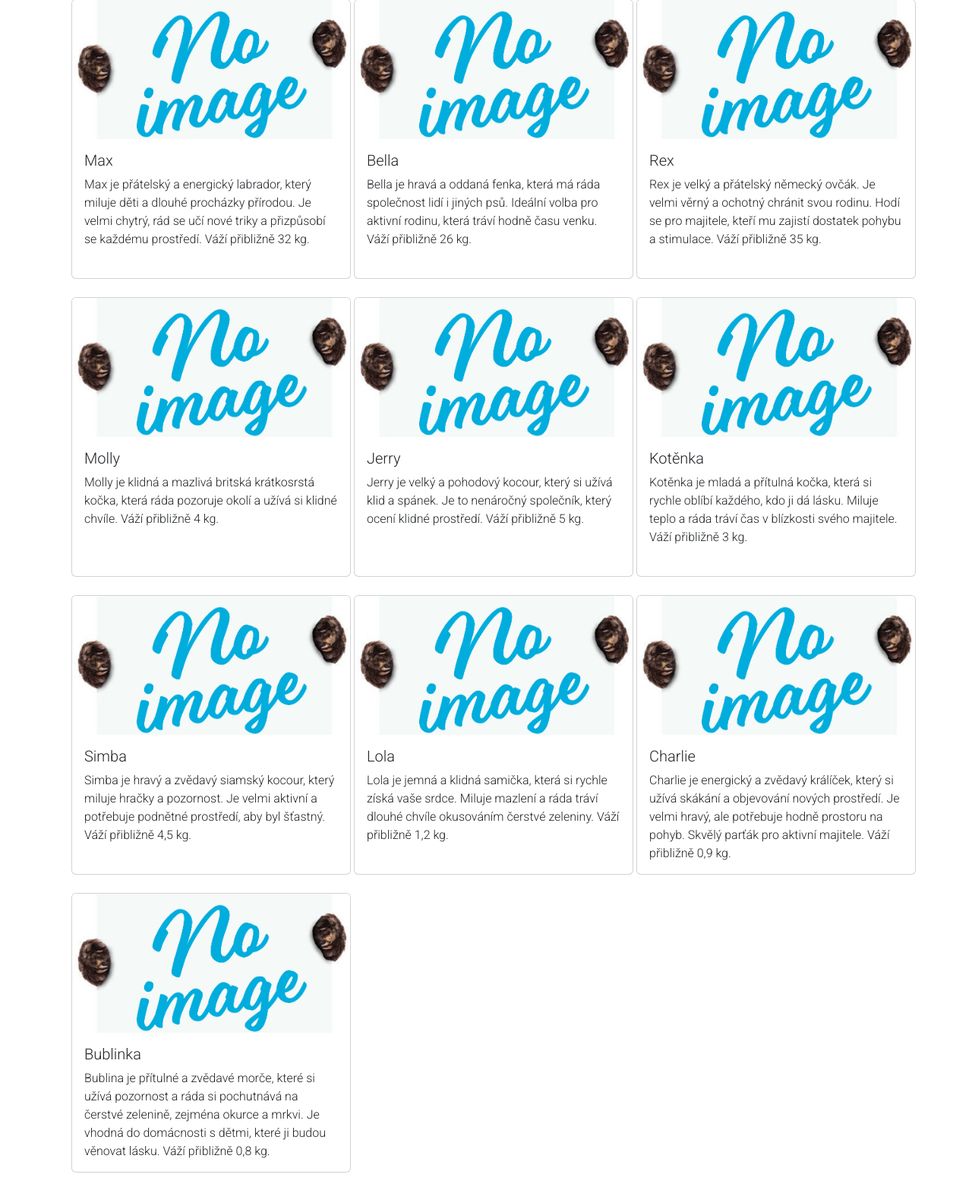
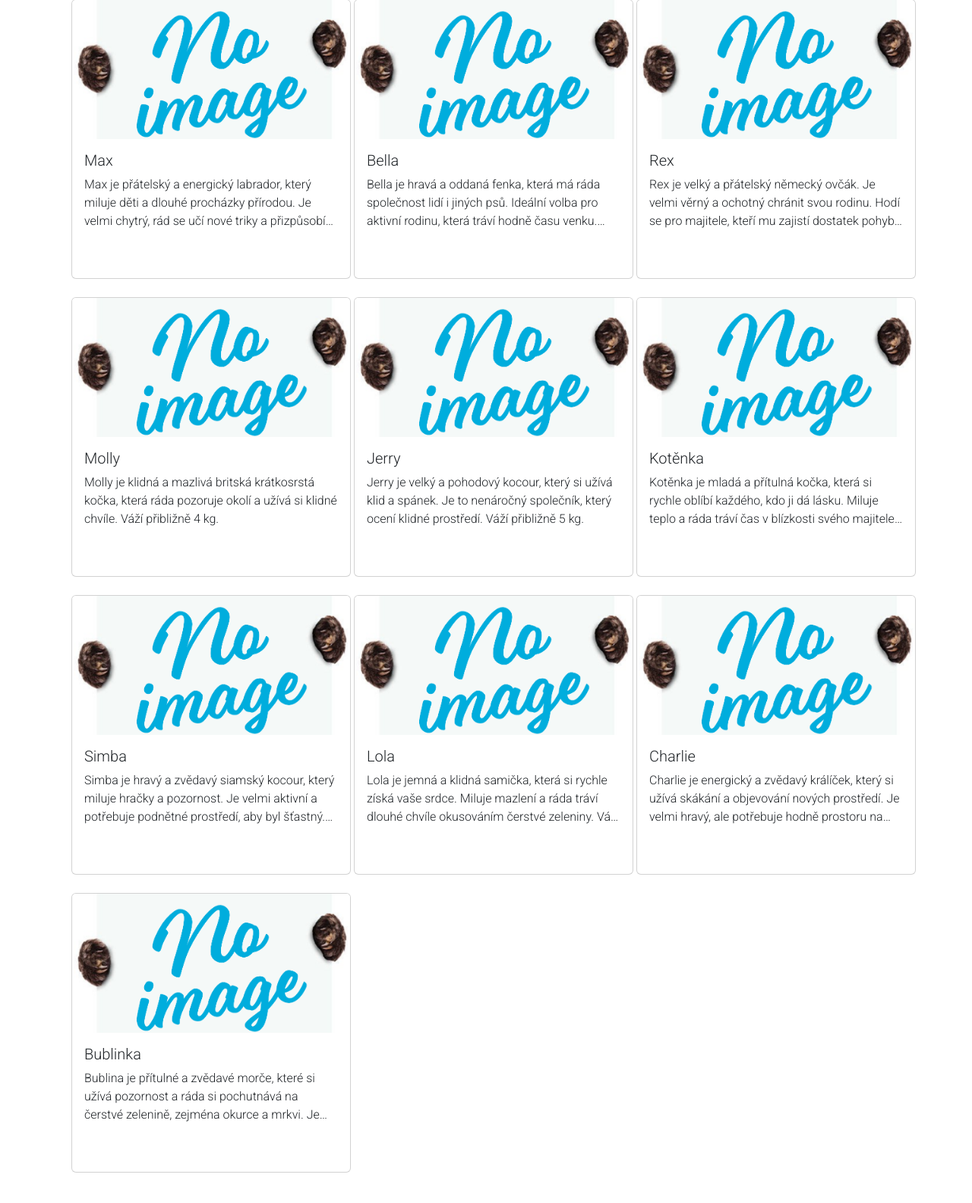
Before and after one commit to Dandys3900/IIS-Project, a Django app: page / in a window 1280 px wide. Shown: the part 299-1882 px from the top of the page at 76% size. After the commit the page ends 1842 px from the top, so only its background shows below. Run offline with Django 5.2, Linux system fonts and the light colour scheme; data comes from the database, SQL or seed files in the repository; data that the repository does not hold is empty.

Commit message:
Allow task to be deleted with linked reservation (if any). Fix text overlaping on home cards. Fix booking from 3pm - 19pm can be booked.

```diff
--- a/project/models.py
+++ b/project/models.py
@@ -60,6 +60,9 @@ class CustomUser(AbstractBaseUser):
     # Model's username getter
     def userName(self):
         return self.username
+
+    def __str__(self):
+        return f"{self.first_name} {self.last_name} ({self.username})"
 
 class Animal(models.Model):
     # Define fields for animal
--- a/project/templates/animal_tasks.html
+++ b/project/templates/animal_tasks.html
@@ -21,6 +21,7 @@
                             <th>Planned time</th>
                             <th>Assigned veterinarian (ID)</th>
                             <th>Done</th>
+                            <th>Action</th>
                         </tr>
                     </thead>
                     <tbody>
@@ -41,6 +42,9 @@
                                     ({{ task.veterinarian.user_id }})
                                 </td>
                                 <td>{{ task.is_done }}</td>
+                                <td>
+                                    <a href="{% url 'deletevettask' task.task_id %}" class="btn btn-danger">Delete</a>
+                                </td>
                             </tr>
                         {% endfor %}
                     </tbody>
--- a/project/templates/base.html
+++ b/project/templates/base.html
@@ -28,6 +28,15 @@
       th {
         background-color: #212529 !important; /* Match color of navbar*/
         color: white !important;
+      }
+
+      .card-text { /* Ensure animal card's text is properly truncated when too long */
+        display: -webkit-box;
+        -webkit-box-orient: vertical;
+        overflow: hidden;
+        text-overflow: ellipsis;
+        -webkit-line-clamp: 3;
+        max-height: 4.5rem;
       }
     </style>
     <!-- Tab icon -->
--- a/project/templates/home.html
+++ b/project/templates/home.html
@@ -45,7 +45,6 @@
                             <div class="card-body">
                                 <h5 class="card-title">{{ animal.name }}</h5>
                                 <p class="card-text">{{ animal.description }}</p>
-                                <br>
                                 <!-- Display cards buttons -->
                                 <div style="display: flex; gap: 5px; position: absolute; bottom: 10px; right: 10px; z-index: 2;">
                                     {% if user.userRole == "carer" %}
--- a/project/urls.py
+++ b/project/urls.py
@@ -37,6 +37,8 @@ urlpatterns = [
     path('animalmedrecs/<int:animal_id>', views.animal_medrecord, name='animalmedrecs'),
     # Getting details of tasks for animal
     path('animalvettasks/<int:animal_id>', views.animal_vetrecord, name='animalvettasks'),
+    # Deleting animal vet task
+    path('deletevettask/<int:task_id>', views.animal_delete_task, name='deletevettask'),
     # Setting task to done
     path('updatetaskstatus/<int:task_id>', views.animal_update_task, name='updatetaskstatus'),
     # Deleting animal health record
--- a/project/views.py
+++ b/project/views.py
@@ -112,7 +112,7 @@ def client_edit_select(request):
         messages.error(request, "Invalid form.")
         return redirect("edituser")
 
-    return redirect("edituser", user_id=form.cleaned_data["user_to_edit"])
+    return redirect("edituser", user_id=form.cleaned_data["user_to_edit"].username)
 
 def client_edit(request, user_id):
     # Security: only admin can view this
@@ -451,7 +451,7 @@ def animal_vetrecord(request, animal_id):
 
     try: # Get animal and its health records
         animal = Animal.objects.get(animal_id=animal_id)
-        animal_tasks = animal.animal_tasks.all()
+        animal_tasks = animal.animal_tasks.all().order_by("reservation__start_time__date")
     except Exception as e:
         messages.error(request, f"Error while getting animal: {e}")
         return redirect("home")
@@ -504,6 +504,22 @@ def animal_vetrecord(request, animal_id):
     # Notify user
     messages.success(request, "Task created succesfully")
     return redirect("animalvettasks", animal_id=animal.animal_id)
+
+def animal_delete_task(request, task_id):
+    # Security: only carer can view this
+    role_required(request, ["carer"])
+
+    try: # Get task to be deleted
+        task = AnimalTask.objects.get(task_id=task_id)
+    except Exception as e:
+        messages.error(request, f"Error while deleting task: {e}")
+        return redirect("animalvettasks", animal_id=task.animal_id.animal_id)
+
+    if task.reservation:
+        task.reservation.delete()
+    task.delete()
+    # Redirect back
+    return redirect("animalvettasks", animal_id=task.animal_id.animal_id)
 
 def animal_update_task(request, task_id):
     # Security: only veterinarian can view this
@@ -752,7 +768,7 @@ def verify_booking(form, request):
         form.data["end_time"] = ""
         return False
 
-    if form.cleaned_data["start_time"].replace(tzinfo=timezone.utc).hour < MIN_HOUR or form.cleaned_data["start_time"].replace(tzinfo=timezone.utc).hour > MAX_HOUR:
+    if form.cleaned_data["start_time"].replace(tzinfo=timezone.utc).hour < MIN_HOUR or form.cleaned_data["start_time"].replace(tzinfo=timezone.utc).hour > MAX_HOUR or form.cleaned_data["end_time"].replace(tzinfo=timezone.utc).hour > MAX_HOUR:
         messages.error(request, f"Error while booking animal: Shelter is open from {MIN_HOUR}:00 - {MAX_HOUR}:00.")
         # Reset given times and re-render
         form.data = form.data.copy()
```
